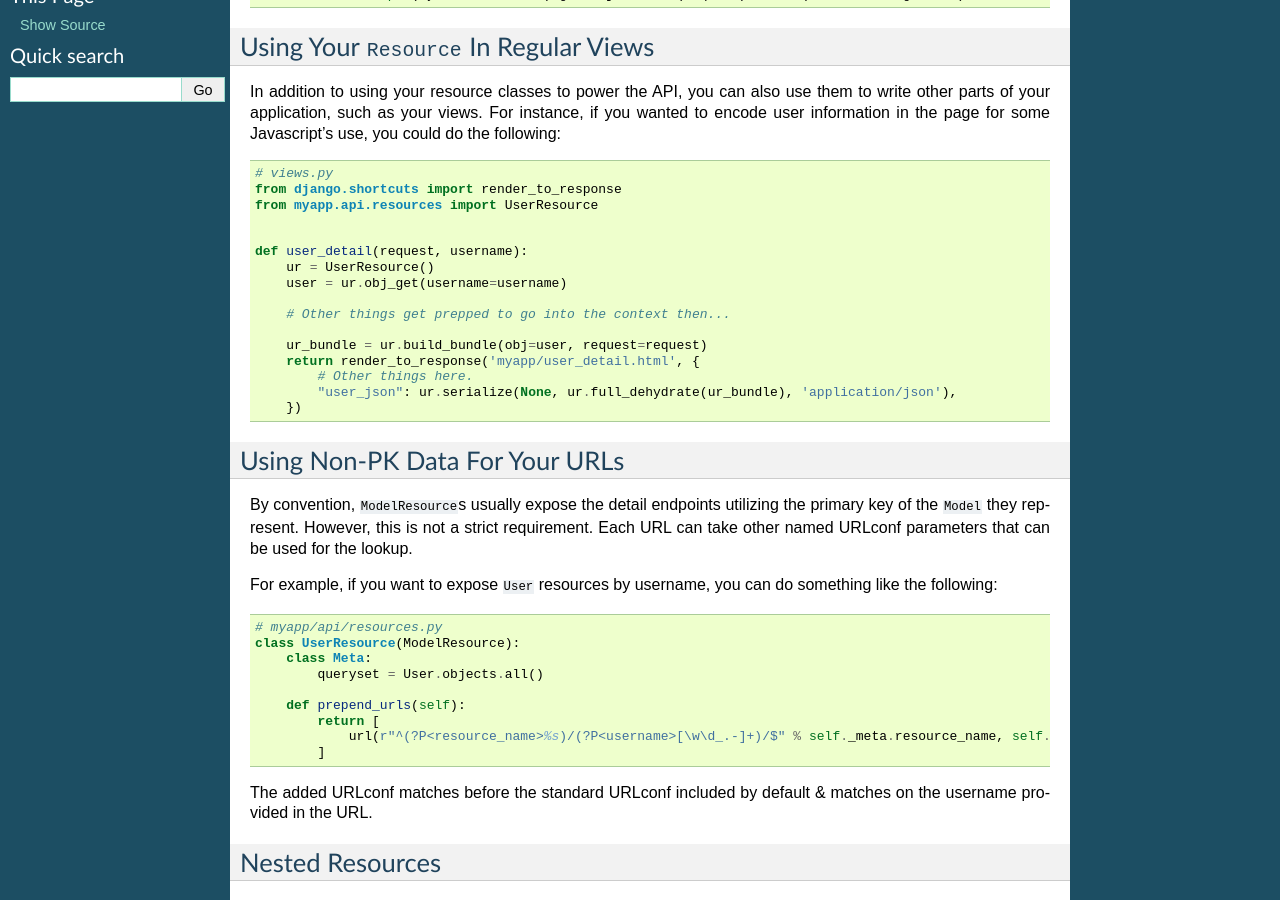
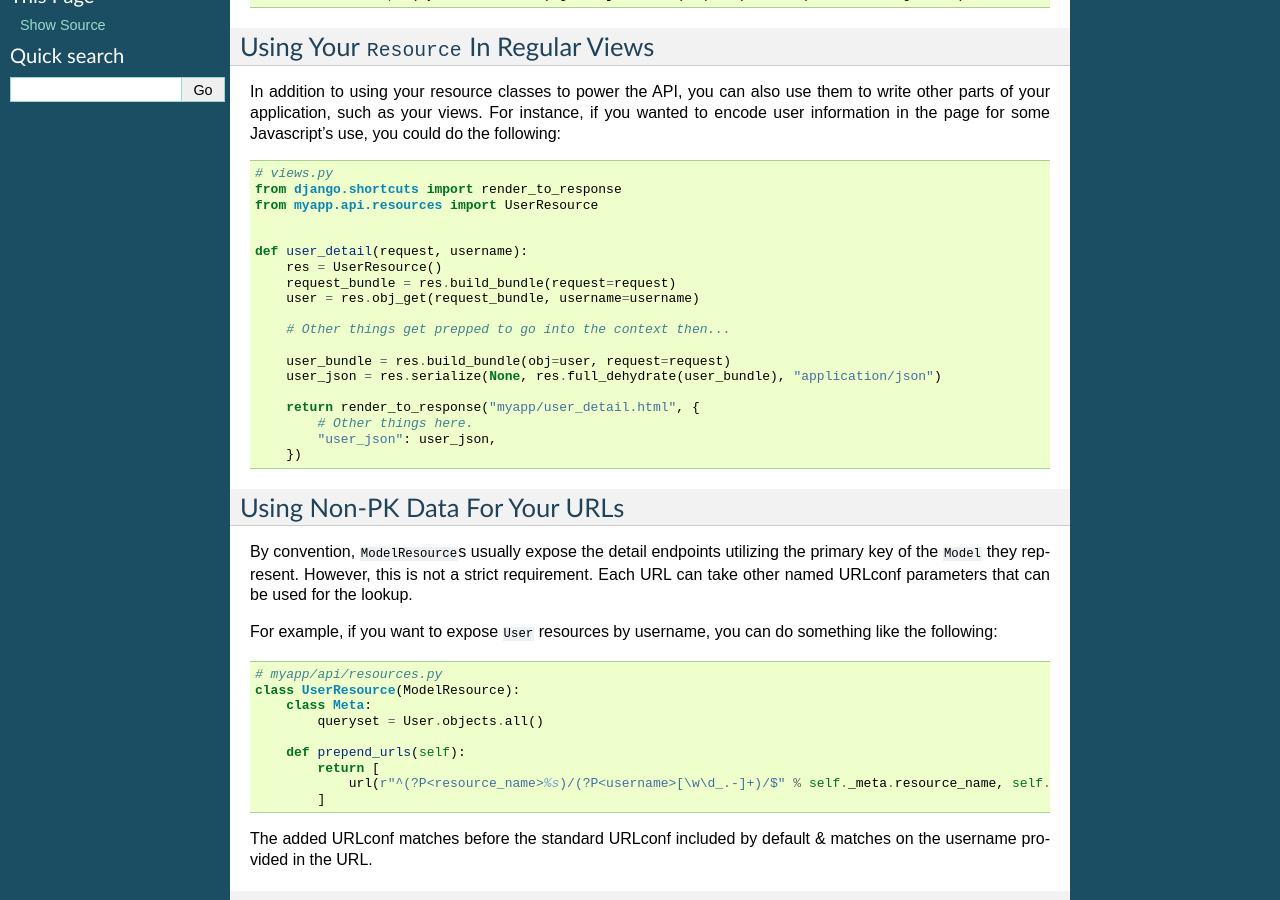
Before and after one commit to django-tastypie/django-tastypie, a Sphinx documentation site: the page built from docs/cookbook.rst, in a window 1280 px wide and 900 px high, scrolled down 591 px. Built offline with Sphinx 7.4.7, drawn with Linux system fonts in a browser that asks for light colours; pages that are not in the unit, such as notebooks, are missing from menus.

Commit message:
fixed cookbook for issue #962 ("Cookbook - Using Your Resource In Regular Views - incorrect example")

```diff
--- a/docs/cookbook.rst
+++ b/docs/cookbook.rst
@@ -53,15 +53,18 @@ Javascript's use, you could do the following::
 
 
     def user_detail(request, username):
-        ur = UserResource()
-        user = ur.obj_get(username=username)
+        res = UserResource()
+        request_bundle = res.build_bundle(request=request)
+        user = res.obj_get(request_bundle, username=username)
 
         # Other things get prepped to go into the context then...
 
-        ur_bundle = ur.build_bundle(obj=user, request=request)
-        return render_to_response('myapp/user_detail.html', {
+        user_bundle = res.build_bundle(obj=user, request=request)
+        user_json = res.serialize(None, res.full_dehydrate(user_bundle), "application/json")
+
+        return render_to_response("myapp/user_detail.html", {
             # Other things here.
-            "user_json": ur.serialize(None, ur.full_dehydrate(ur_bundle), 'application/json'),
+            "user_json": user_json,
         })
 
 
```
Also changed, not shown: 1 other file.
